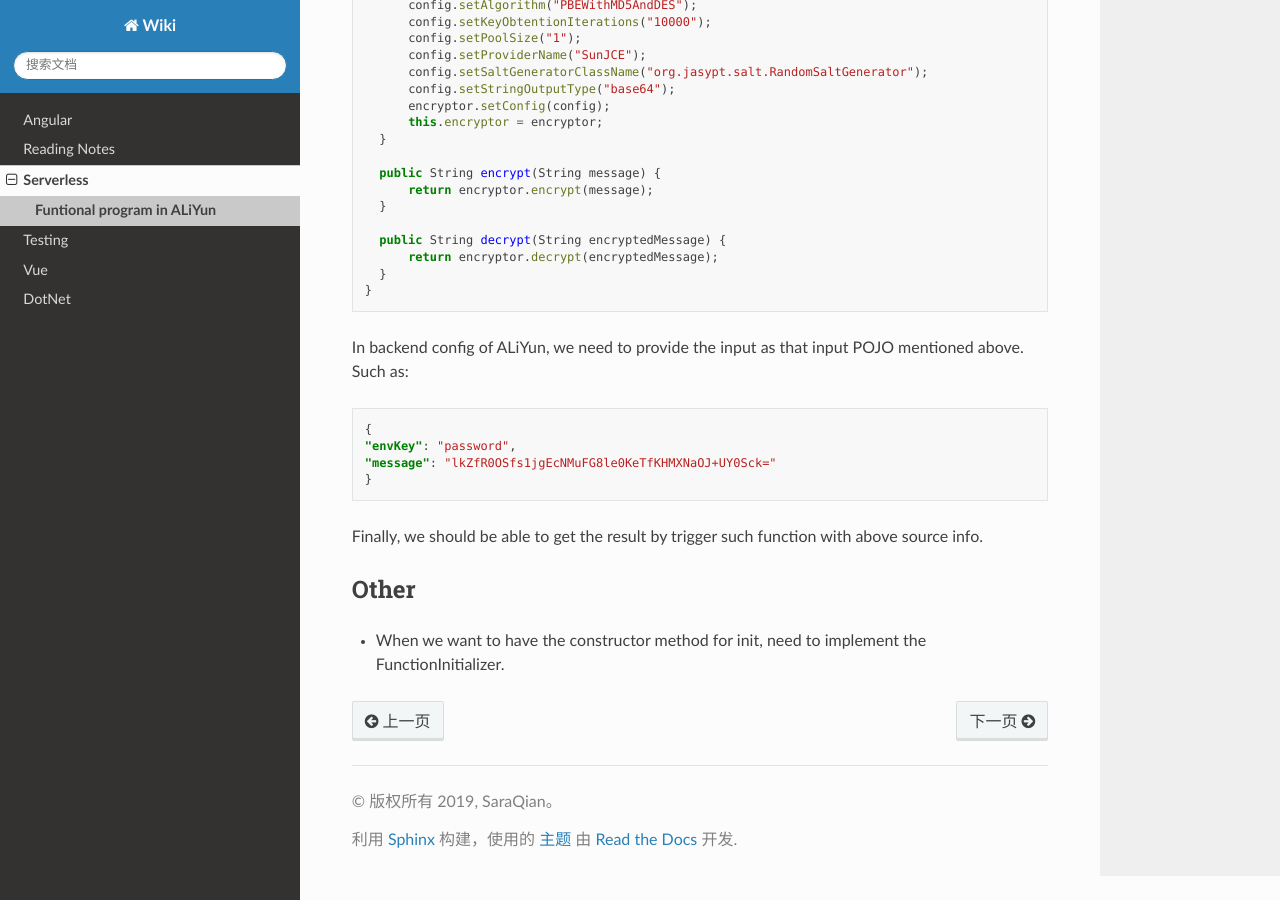
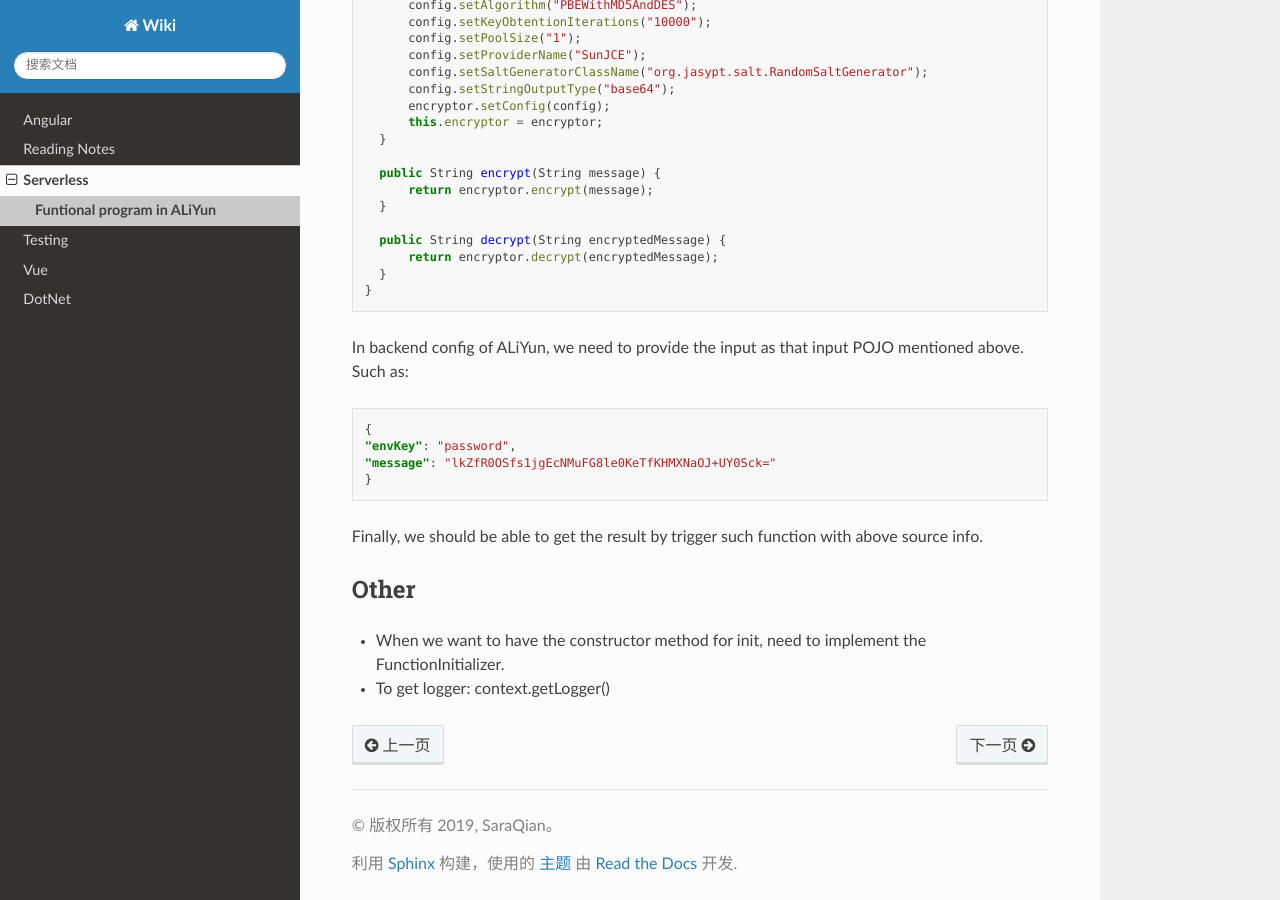
Before and after one commit to abigail830/Sphinx_wiki, a Sphinx documentation site: the page built from source/Serverless/aliyun.rst, in a window 1280 px wide and 900 px high, scrolled down 2712 px. Built offline with Sphinx 7.4.7 and the Read the Docs theme 2.0.0, drawn with Linux system fonts in a browser that asks for light colours.

Commit message:
Update aliyun.rst

```diff
--- a/source/Serverless/aliyun.rst
+++ b/source/Serverless/aliyun.rst
@@ -182,6 +182,7 @@ Other
 ---------------
 
 * When we want to have the constructor method for init, need to implement the FunctionInitializer.
+* To get logger: context.getLogger()
 
 
 .. index:: Serverless, Java
```
